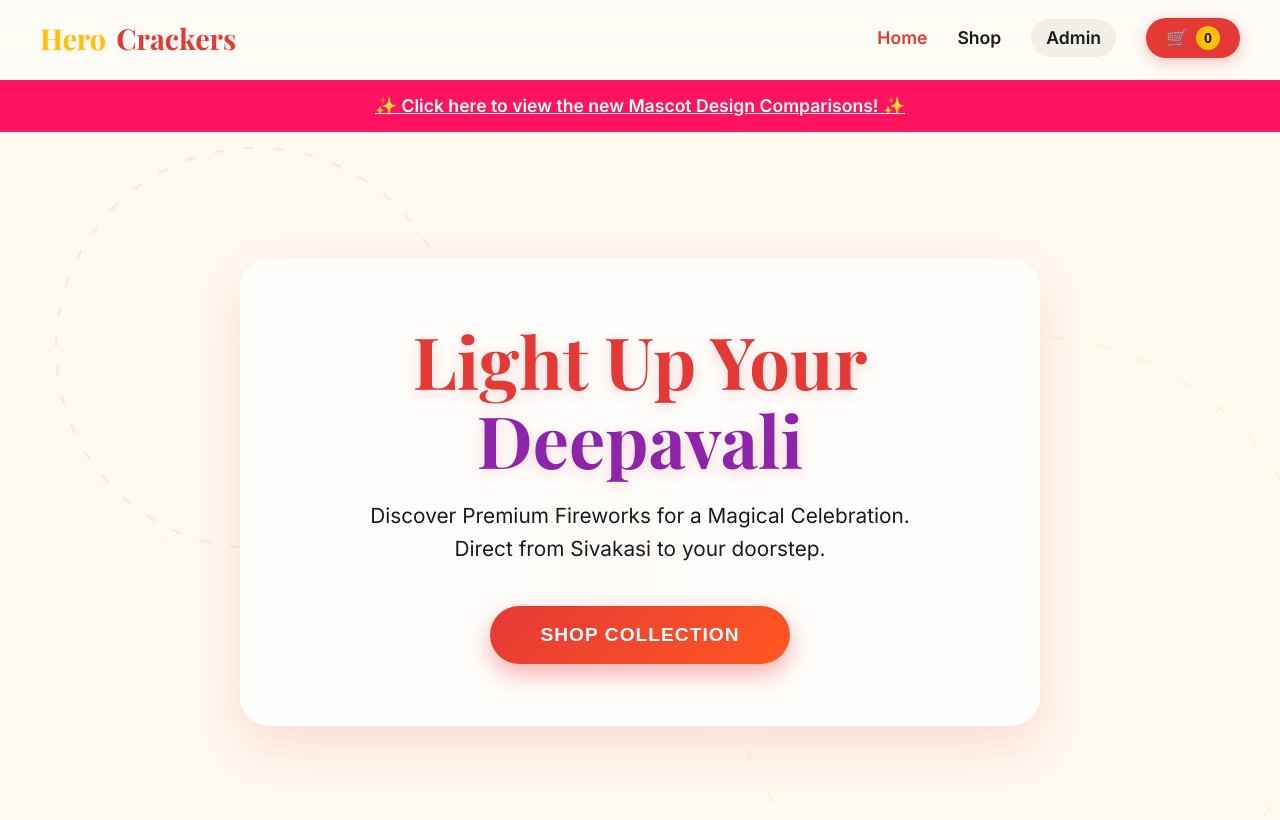
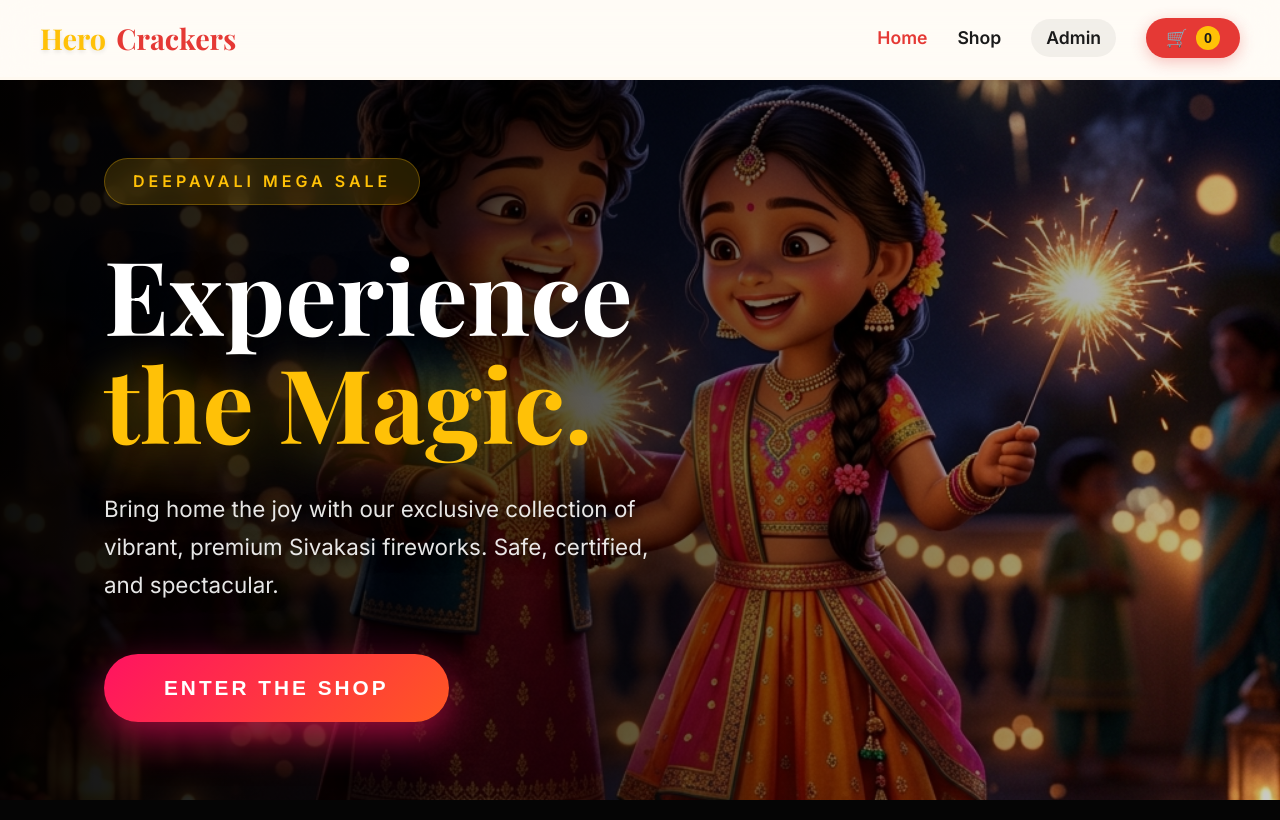
Before and after one commit to arunapla-gif/hero-crackers-shop, a Next.js app: page / in a window 1280 px wide. Shown: the top 820 px of the page. Built offline with nearby package versions, Linux system fonts and the light colour scheme; no server answers; the database is empty; a web font is replaced by a local one.

Commit message:
feat: redesign main landing page as pure visual splash screen without products

```diff
--- a/src/app/page.js
+++ b/src/app/page.js
@@ -1,50 +1,98 @@
-import prisma from '@/lib/prisma';
-import ProductCard from '@/components/ProductCard';
-import ScrollReveal from '@/components/ScrollReveal';
-import AnimatedFestivalHero from '@/components/AnimatedFestivalHero';
+'use client';
+import Link from 'next/link';
+import Image from 'next/image';
 
-export const revalidate = 60; // Revalidate every 60 seconds
+export default function Home() {
+  return (
+    <div style={{ minHeight: '100vh', backgroundColor: '#050505', color: '#fff' }}>
 
-export default async function Home() {
-  // Fetch a few featured products for the homepage
-  const featuredProducts = await prisma.product.findMany({
-    take: 3,
-    orderBy: { price: 'desc' } // Just grabbing some high-end ones as featured
-  });
+      {/* Hero Section Preview */}
+      <section style={{
+        position: 'relative',
+        minHeight: 'calc(100vh - 80px)', // Account for navbar
+        display: 'flex',
+        alignItems: 'center',
+        justifyContent: 'center',
+        overflow: 'hidden',
+        padding: '20px 5%'
+      }}>
+        {/* Full Cover Background Image - Using Pixar Kids as default premium look */}
+        <div style={{
+          position: 'absolute',
+          top: 0, left: 0, right: 0, bottom: 0,
+          zIndex: 0
+        }}>
+          <Image
+            src="/images/new_mascot_1.png"
+            alt="Deepavali Celebration"
+            fill
+            style={{ objectFit: 'cover', objectPosition: 'center' }}
+            priority
+          />
+          {/* Overlay to ensure text readability */}
+          <div style={{
+            position: 'absolute',
+            top: 0, left: 0, right: 0, bottom: 0,
+            background: 'linear-gradient(to right, rgba(0,0,0,0.95) 0%, rgba(0,0,0,0.7) 40%, rgba(0,0,0,0.2) 100%)'
+          }} />
+        </div>
 
-  return (
-    <>
-    <div style={{ backgroundColor: 'var(--color-background)', color: 'var(--color-text-dark)' }}>
+        {/* Content Container */}
+        <div style={{ position: 'relative', zIndex: 10, display: 'flex', alignItems: 'center', width: '100%', maxWidth: '1200px', margin: '0 auto' }}>
 
-      {/* Temporary Link to Mascot Comparison Page */}
-      <div style={{ backgroundColor: '#FF1361', color: 'white', textAlign: 'center', padding: '12px', fontSize: '1.1rem' }}>
-        <a href="/mascot-test" style={{ color: 'white', fontWeight: 'bold', textDecoration: 'underline' }}>
-          ✨ Click here to view the new Mascot Design Comparisons! ✨
-        </a>
-      </div>
+          {/* Text Side (Left Aligned over the dark gradient) */}
+          <div style={{ flex: '1 1 600px', padding: '40px', maxWidth: '700px' }}>
+            <div style={{ display: 'inline-block', padding: '10px 28px', background: 'rgba(255,193,7,0.15)', border: '1px solid rgba(255,193,7,0.3)', borderRadius: '30px', color: '#ffc107', fontWeight: 'bold', fontSize: '1rem', letterSpacing: '4px', textTransform: 'uppercase', marginBottom: '35px', backdropFilter: 'blur(10px)' }}>
+              Deepavali Mega Sale
+            </div>
 
-      <AnimatedFestivalHero />
+            <h1 style={{
+              fontFamily: 'var(--font-serif)',
+              fontSize: 'clamp(4rem, 8vw, 6.5rem)',
+              lineHeight: 1.05,
+              marginBottom: '35px',
+              color: '#fff',
+              textShadow: '0 15px 40px rgba(0,0,0,0.9)'
+            }}>
+              Experience <br/><span style={{ color: '#ffc107', filter: 'drop-shadow(0 0 20px rgba(255,193,7,0.4))' }}>the Magic.</span>
+            </h1>
 
-      {/* Featured Products Section */}
-      <section style={{ padding: '100px 20px', textAlign: 'center', backgroundColor: 'var(--color-background)' }}>
-        <ScrollReveal>
-          <h2 style={{ fontFamily: 'var(--font-serif)', fontSize: '3.5rem', marginBottom: '15px', color: 'var(--color-primary)', letterSpacing: '-1px' }}>
-            Festive Favorites
-          </h2>
-          <p style={{ color: '#666', fontSize: '1.2rem', marginBottom: '60px', maxWidth: '600px', margin: '0 auto 60px' }}>
-            A curated selection of our most spectacular and highest-rated firecrackers to light up your celebrations.
-          </p>
-        </ScrollReveal>
+            <p style={{ fontSize: '1.4rem', lineHeight: '1.7', marginBottom: '50px', color: 'rgba(255,255,255,0.9)', fontWeight: '400', textShadow: '0 4px 15px rgba(0,0,0,1)', maxWidth: '550px' }}>
+              Bring home the joy with our exclusive collection of vibrant, premium Sivakasi fireworks. Safe, certified, and spectacular.
+            </p>
 
-        <div style={{ display: 'flex', gap: '40px', justifyContent: 'center', flexWrap: 'wrap' }}>
-          {featuredProducts.map((product, index) => (
-            <ScrollReveal key={product.id} delay={index * 150}>
-              <ProductCard product={product} />
-            </ScrollReveal>
-          ))}
+            <Link href="/shop" style={{ textDecoration: 'none' }}>
+              <button style={{
+                background: 'linear-gradient(135deg, #FF1361, #FF5722)',
+                color: '#fff',
+                border: 'none',
+                padding: '22px 60px',
+                borderRadius: '50px',
+                fontWeight: 800,
+                fontSize: '1.3rem',
+                letterSpacing: '3px',
+                textTransform: 'uppercase',
+                cursor: 'pointer',
+                boxShadow: '0 15px 40px rgba(255, 19, 97, 0.6)',
+                transition: 'transform 0.3s, box-shadow 0.3s'
+              }}
+              onMouseOver={e => {
+                e.currentTarget.style.transform = 'translateY(-5px) scale(1.02)';
+                e.currentTarget.style.boxShadow = '0 20px 50px rgba(255, 19, 97, 0.8)';
+              }}
+              onMouseOut={e => {
+                e.currentTarget.style.transform = 'translateY(0) scale(1)';
+                e.currentTarget.style.boxShadow = '0 15px 40px rgba(255, 19, 97, 0.6)';
+              }}
+              >
+                Enter the Shop
+              </button>
+            </Link>
+          </div>
+
         </div>
       </section>
+
     </div>
-    </>
-  )
+  );
 }
```
